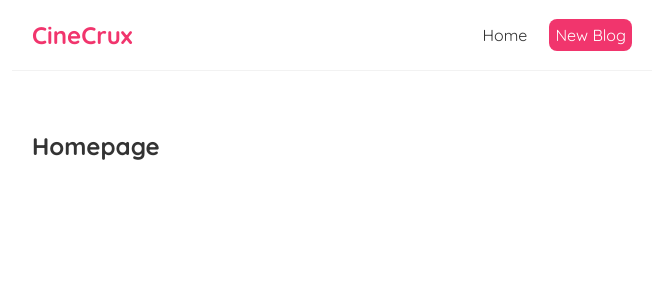
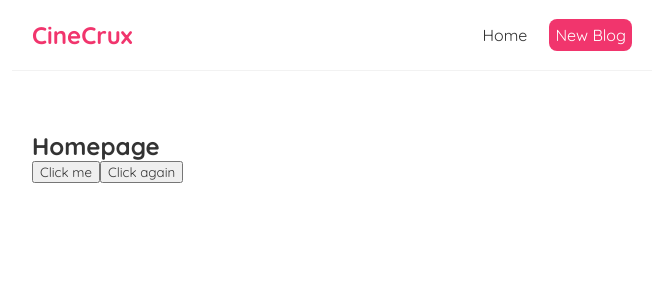
Before and after one commit to theiconik/cine-crux, a React (Create React App) app: page / in a window 1280 px wide. Shown: the top 300 px of the page, without its empty margins (308-971 px from the left). Built offline with nearby package versions, Linux system fonts and the light colour scheme.

Commit message:
Understanding click events and parameters

```diff
--- a/src/Home.js
+++ b/src/Home.js
@@ -1,7 +1,20 @@
 const Home = () => {
+
+   const handleClick = () => {
+      console.log('hello,ninjas');
+   }
+
+   const handleClickAgain = (name,e) => {
+      console.log('hello ' + name, e.target);
+   }
+
    return (
       <div className="home">
          <h2>Homepage</h2>
+         <button onClick={handleClick}>Click me</button>
+         <button onClick={(e) => {
+            handleClickAgain('mario', e)
+         }}>Click again</button>
       </div>
     );
 }
```
